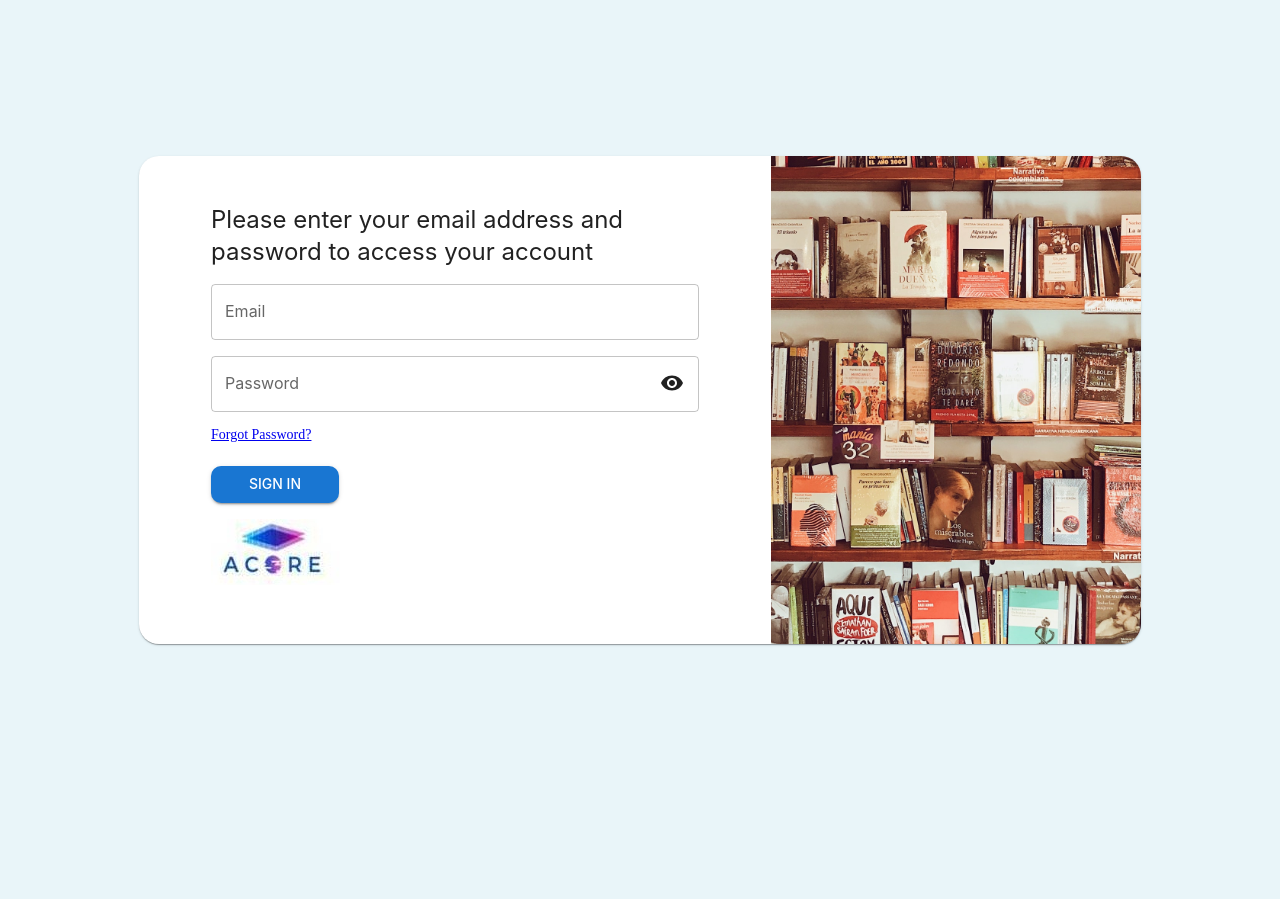
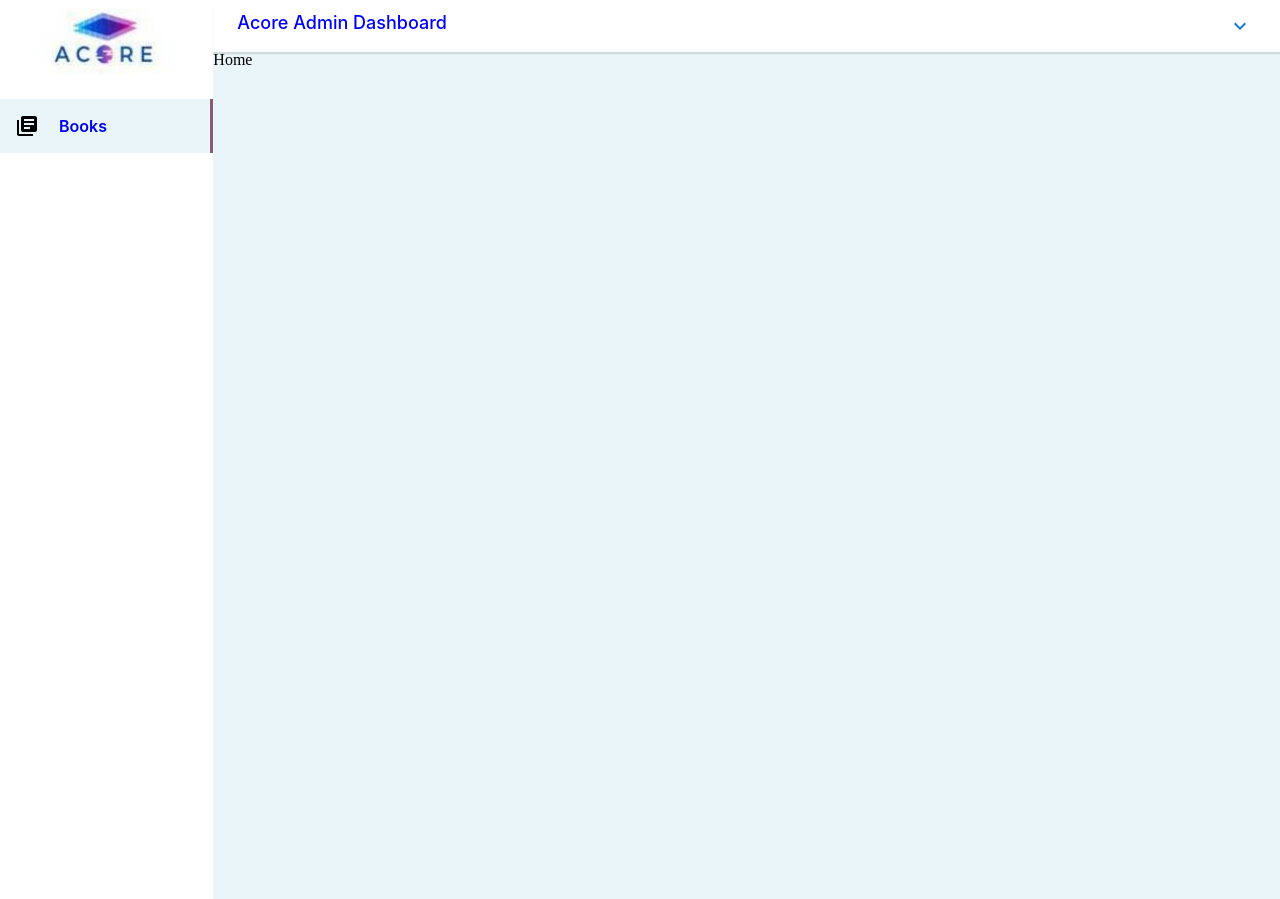
Before and after one commit to Alaa-Elghamry/Trianglez-BookStore-Task, a React (Vite) app: page / in a window 1280 px wide. Before the commit this address led to /login. Before the commit the page ends 800 px from the top, so only its background shows below. Built offline with nearby package versions, Linux system fonts and the light colour scheme; sample sign-in values are in the browser's storage.

Commit message:
chore: Update dependencies and add @mui/utils package

```diff
--- a/package.json
+++ b/package.json
@@ -18,6 +18,7 @@
     "@emotion/styled": "^11.11.5",
     "@mui/icons-material": "^5.15.20",
     "@mui/material": "^5.15.19",
+    "@mui/utils": "^5.15.20",
     "@reduxjs/toolkit": "^2.2.5",
     "formik": "^2.4.6",
     "react": "^18.2.0",
--- a/src/components/common/SideNavbar/SideNavbar.jsx
+++ b/src/components/common/SideNavbar/SideNavbar.jsx
@@ -1,7 +1,7 @@
 import { Stack } from "@mui/material";
 import { useState } from "react";
 import { NavLink } from "react-router-dom";
-import NotificationsIcon from "@mui/icons-material/Notifications";
+import LibraryBooksIcon from "@mui/icons-material/LibraryBooks";
 import logo from "../../../assets/images/logo.jpg";
 
 function SideNavbar() {
@@ -26,21 +26,24 @@ function SideNavbar() {
         <Stack
           direction="row"
           alignItems="center"
-          p="10px"
+          p="15px"
           px="15px"
           sx={{
-            bgcolor: "#2F80ED",
+            bgcolor: "rgb(233, 245, 249)",
+            color: "black",
+            borderRight: "3px solid rgb(137, 93, 110)",
           }}
           onClick={handleChange}
         >
-          <NotificationsIcon />
+          <LibraryBooksIcon />
           <NavLink
             to="/"
             style={{
-              fontSize: "14px",
+              fontSize: "16px",
+              fontFamily: "inter",
+              fontWeight: "600",
               textDecoration: "none",
-              color: "white",
-              marginInlineStart: "15px",
+              marginInlineStart: "20px",
             }}
           >
             Books
--- a/src/store/slices/authSlice.js
+++ b/src/store/slices/authSlice.js
@@ -5,7 +5,7 @@ const userFromLocalStorage = JSON.parse(localStorage.getItem("user"));
 const authSlice = createSlice({
   name: "auth",
   initialState: {
-    isAuthenticated: false,
+    isAuthenticated: !!userFromLocalStorage,
     user: userFromLocalStorage,
   },
   reducers: {
```
Also changed, not shown: 1 other file (tests, documents, lock files or other folders).
